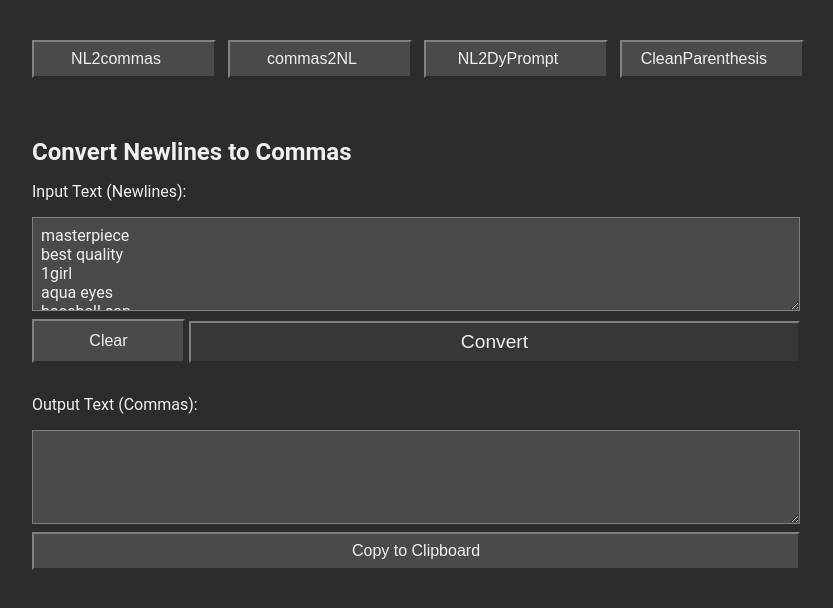
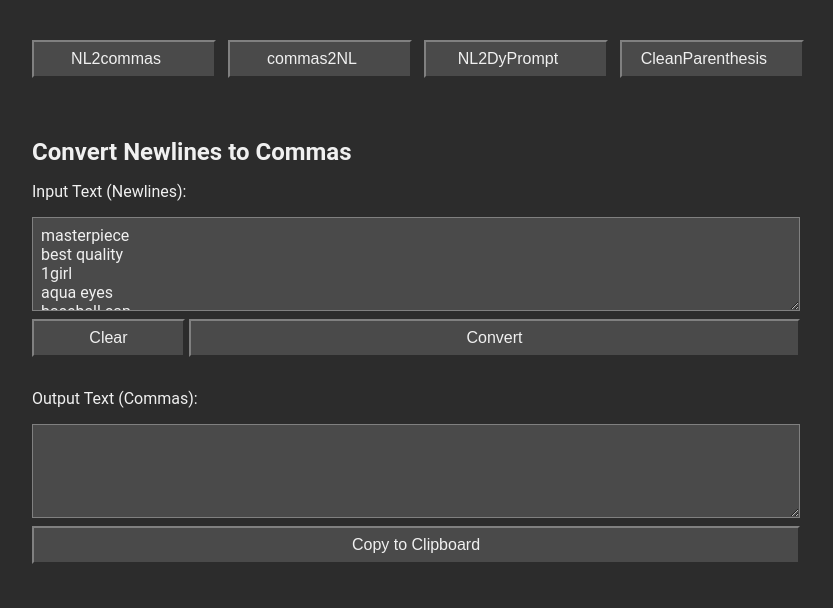
Before and after one commit to kai-rin/painlessweb-sd-prompt-formatters, a plain HTML site: page index.html in a window 1280 px wide. Shown: the whole page, without its empty margins (208-1041 px from the left). Drawn offline with Linux system fonts and the light colour scheme.

Commit message:
Add .gitignore

```diff
--- a/css/styles.css
+++ b/css/styles.css
@@ -93,6 +93,4 @@ pre {
 
 .button-convert {
     width: 80%;
-    background-color: #373737; /* ボタンの背景色を変更 */
-    font-size: 1.2em; /* フォントサイズを大きく */
 }
```
Also changed, not shown: 1 other file.
